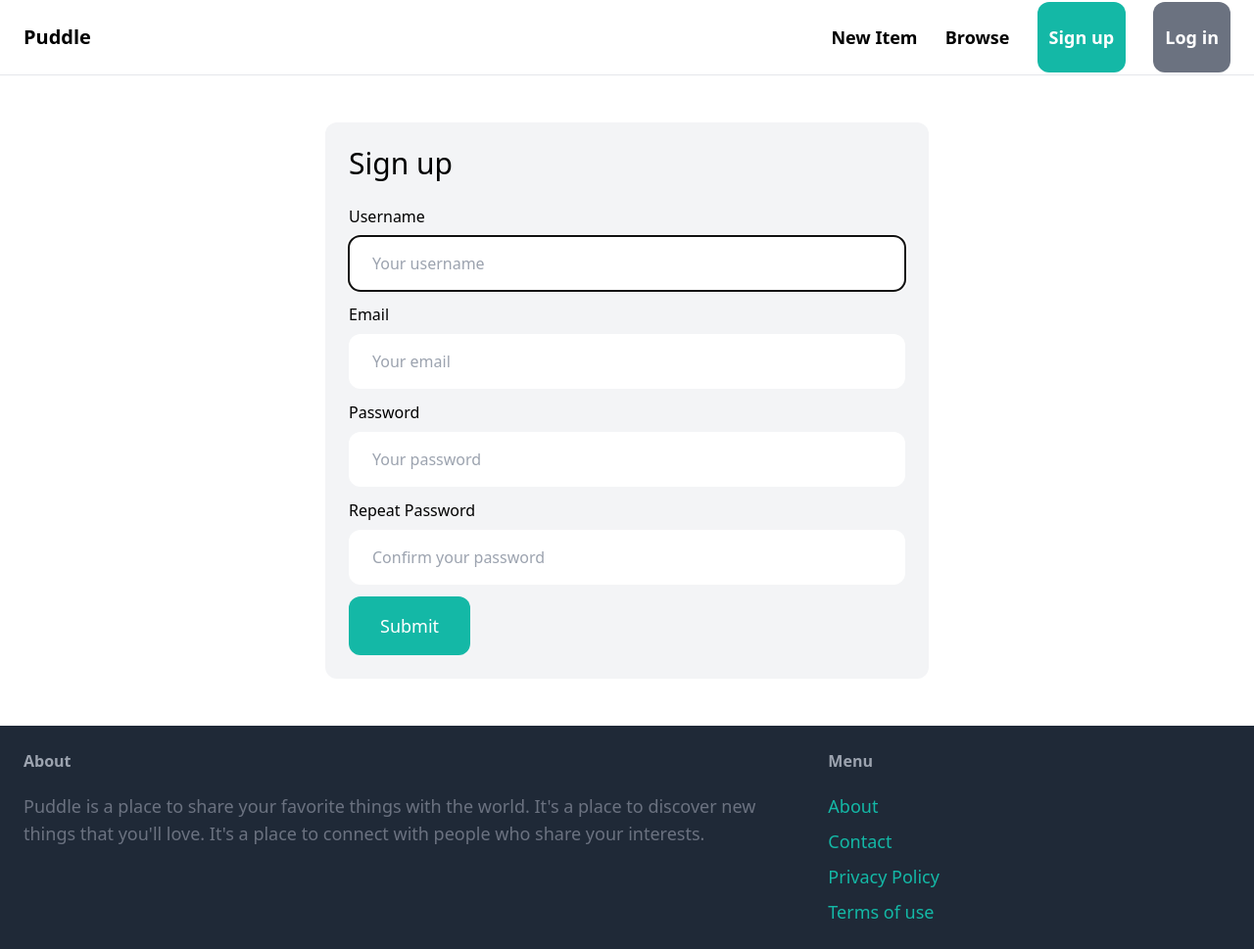
After one commit to edemaukabi/online-marketplace, a Django app: page /signup/ in a window 1280 px wide. The commit adds this page. Shown: the whole page at 98% size. Run offline with Django 4.2, Linux system fonts and the light colour scheme; some libraries are stand-ins or nearby versions.

Commit message:
add signup form

```diff
--- /dev/null
+++ b/core/forms.py
@@ -0,0 +1,27 @@
+from django import forms
+from django.contrib.auth.forms import UserCreationForm
+from django.contrib.auth.models import User
+
+
+class SignUpForm(UserCreationForm):
+    class Meta:
+        model = User
+        fields = ('username', 'email', 'password1',
+                  'password2', )
+
+    username = forms.CharField(widget=forms.TextInput(attrs={
+        'class': 'w-full px-6 py-4 rounded-xl',
+        'placeholder': 'Your username'
+        }))
+    email = forms.CharField(widget=forms.EmailInput(attrs={
+        'class': 'w-full px-6 py-4 rounded-xl',
+        'placeholder': 'Your email'
+        }))
+    password1 = forms.CharField(widget=forms.PasswordInput(attrs={
+        'class': 'w-full px-6 py-4 rounded-xl',
+        'placeholder': 'Your password'
+        }))
+    password2 = forms.CharField(widget=forms.PasswordInput(attrs={
+        'class': 'w-full px-6 py-4 rounded-xl',
+        'placeholder': 'Confirm your password'
+        }))
--- a/core/templates/core/base.html
+++ b/core/templates/core/base.html
@@ -13,7 +13,7 @@
         <div class="space-x-6">
             <a href="#" class="text-lg font-semibold hover:text-gray-500">New Item</a>
             <a href="#" class="text-lg font-semibold hover:text-gray-500">Browse</a>
-            <a href="#" class="px-3 py-6 text-lg font-semibold bg-teal-500 text-white rounded-xl hover:text-teal-700">Sign up</a>
+            <a href="{% url 'core:signup' %}" class="px-3 py-6 text-lg font-semibold bg-teal-500 text-white rounded-xl hover:text-teal-700">Sign up</a>
             <a href="#" class="px-3 py-6 text-lg font-semibold bg-gray-500 text-white rounded-xl hover:text-gray-700">Log in</a>
     </nav>
     <div class="px-6 py-6">
@@ -29,7 +29,7 @@
             <h3 class="mb-5 font-semibold text-gray-400">Menu</h3>
             <ul class="space-y-2">
                 <li><a href="#" class="text-lg text-teal-500 hover:text-teal-700">About</a></li>
-                <li><a href="{% url 'contact' %}" class="text-lg text-teal-500 hover:text-teal-700">Contact</a></li>
+                <li><a href="{% url 'core:contact' %}" class="text-lg text-teal-500 hover:text-teal-700">Contact</a></li>
                 <li><a href="#" class="text-lg text-teal-500 hover:text-teal-700">Privacy Policy</a></li>
                 <li><a href="#" class="text-lg text-teal-500 hover:text-teal-700">Terms of use</a></li>
             </ul>
--- /dev/null
+++ b/core/templates/core/signup.html
@@ -0,0 +1,44 @@
+{% extends 'core/base.html' %}
+
+{% block title %}Sign up{% endblock %}
+
+{% block content %}
+<div class="w-1/2 my-6 p-6 mx-auto bg-gray-100 rounded-xl">
+    <h1 class="mb-6 text-3xl">Sign up</h1>
+    <form method="post" action=".">
+        {% csrf_token %}
+
+        <div class="mb-3">
+            <label class="inline-block mb-2">Username</label><br>
+            {{ form.username }}
+        </div>
+
+        <div class="mb-3">
+            <label class="inline-block mb-2">Email</label><br>
+            {{ form.email }}
+        </div>
+
+        <div class="mb-3">
+            <label class="inline-block mb-2">Password</label><br>
+            {{ form.password1 }}
+        </div>
+
+        <div class="mb-3">
+            <label class="inline-block mb-2">Repeat Password</label><br>
+            {{ form.password2 }}
+        </div>
+
+        {% if form.errors or form.non_field_errors %}
+            <div class="mb-3 p-6 bg-red-100 rounded-xl">
+                {% for field in form %}
+                    {{ field.errors }}
+                {% endfor %}
+                {{ form.non_field_errors }}
+            </div>
+        {% endif %}
+
+        <button class="py-4 px-8 text-lg bg-teal-500 hover:bg-teal-700 rounded-xl text-white">Submit</button>
+    </form>
+</div>
+
+{% endblock content %}
--- /dev/null
+++ b/core/urls.py
@@ -0,0 +1,11 @@
+from django.urls import path
+
+from . import views
+
+app_name = 'core'
+
+urlpatterns = [
+    path('', views.index, name='index'),
+    path('contact/', views.contact, name='contact'),
+    path('signup/', views.signup, name='signup'),
+]
--- a/core/views.py
+++ b/core/views.py
@@ -1,6 +1,7 @@
 from django.shortcuts import render
 
 from item.models import Category, Item
+from .forms import SignUpForm
 
 def index(request):
     items = Item.objects.filter(is_sold=False)[0:6]
@@ -14,3 +15,7 @@ def index(request):
 
 def contact(request):
     return render(request, 'core/contact.html')
+
+def signup(request):
+    form = SignUpForm()
+    return render(request, 'core/signup.html', {'form': form})
--- a/puddle/urls.py
+++ b/puddle/urls.py
@@ -4,12 +4,8 @@ from django.urls import path, include
 from django.conf.urls.static import static
 from django.conf import settings
 
-from core.views import index
-from core.views import contact
-
 urlpatterns = [
-    path('', index, name='index'),
+    path('', include('core.urls')),
     path('items/', include('item.urls')),
-    path('contact/', contact, name='contact'),
     path('admin/', admin.site.urls),
 ]+ static(settings.MEDIA_URL, document_root=settings.MEDIA_ROOT)
```
